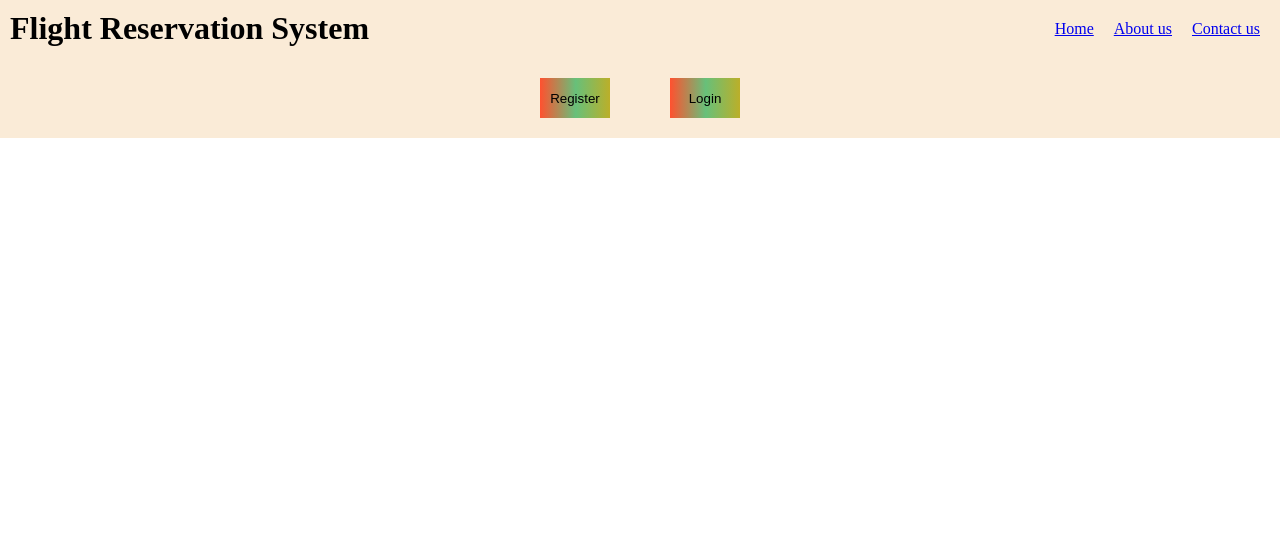
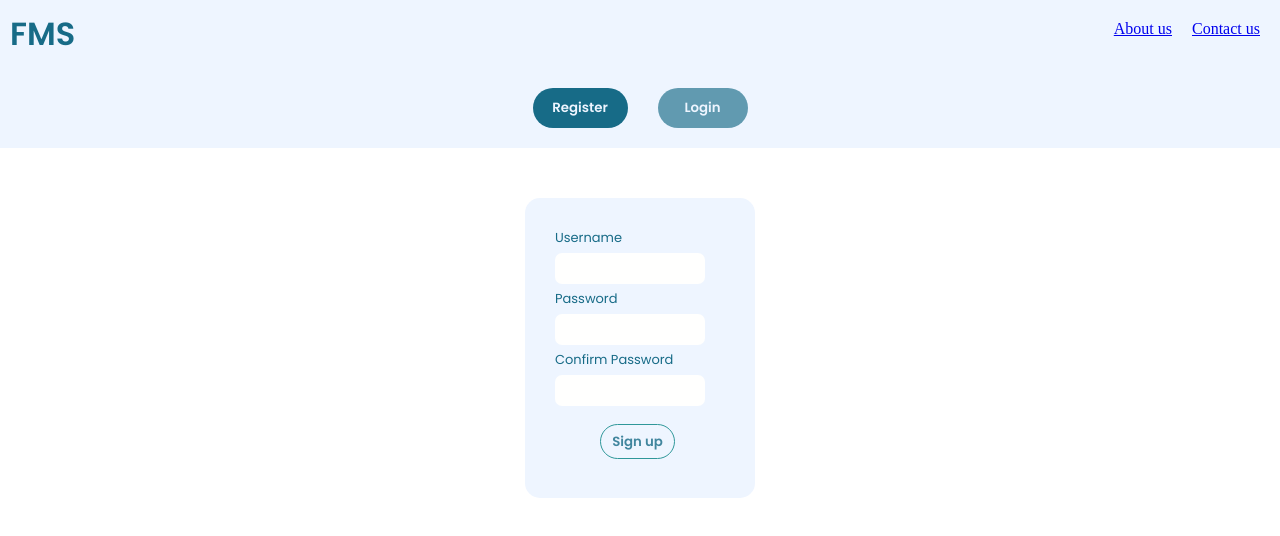
Before and after one commit to bhanu0705/FlightReservationApp, a React app: page / in a window 1280 px wide. Built offline with nearby package versions, Linux system fonts and the light colour scheme.

Commit message:
Login page with protected routing

```diff
--- a/components/About.js
+++ b/components/About.js
@@ -1,15 +1,8 @@
-import { Outlet, useParams } from "react-router-dom";
 const About=()=>{
-    const pa=useParams();
-    const {id}=pa;
-    console.log(pa);
     return(
-   <div>
-        <h1>{id}</h1>
-        <p>This is our official page</p>
-        <Outlet />
-    </div>
+        <div className="about">
+            <h3>This is a flight management app</h3>
+        </div>
     )
-
 }
 export default About;
--- a/components/Body.js
+++ b/components/Body.js
@@ -3,28 +3,44 @@ import RegInputs from "./RegInputs";
 import LoginInputs from "./LoginInputs";
 
 const Body = () => {
-    const [showRegInputs, setShowRegInputs] = useState(false);
+    const [showRegInputs, setShowRegInputs] = useState(true);
     const[showLoginInputs, setShowLoginInputs]=useState(false);
+    const [isRegClicked, setIsRegClicked] = useState(true);
+    const [isLoginClicked, setIsLoginClicked] = useState(false);
+
     const handleRegisterClick = () => {
         setShowRegInputs(true);
         setShowLoginInputs(false);
+        setIsRegClicked(true);
+        setIsLoginClicked(false);
     };
     const handleLoginClick = () =>{
         setShowLoginInputs(true);
         setShowRegInputs(false);
+        setIsLoginClicked(true);
+        setIsRegClicked(false);
     };
     return (
         <>
             <div className="menubar">
-                <button className="register-btn" onClick={handleRegisterClick}>
+            <button
+                    className={`register-btn ${isRegClicked ? 'clicked' : ''}`}
+                    onClick={handleRegisterClick}
+>
                     Register
                 </button>
-                <button className="login-btn" onClick={handleLoginClick}>Login</button>
+                <button className={`login-btn ${isLoginClicked ? 'clicked' : ''}`}
+                onClick={handleLoginClick}>
+                    Login
+                </button>
+
             </div>
+            <div className="outerregform">
            <div className="regform" style={{ display: showRegInputs || showLoginInputs ? "block" : "none" }}>
 
             {showRegInputs && <RegInputs />}
             {showLoginInputs && <LoginInputs />}
+            </div>
             </div>
         </>
     );
--- /dev/null
+++ b/components/CheckLoggedIn.js
@@ -0,0 +1,27 @@
+import { useEffect } from 'react';
+import { useNavigate } from 'react-router-dom';
+
+const CheckLoggedIn = () => {
+  const navigate = useNavigate();
+  const token = localStorage.getItem('token');
+  useEffect(() => {
+    console.log(1111);
+
+    if (token) {
+      const role = localStorage.getItem('role');
+      if (role === 'user') {
+        navigate('/userpage');
+      }
+      else if (role === 'admin') {
+        navigate('/contact');
+      }
+      else{
+        navigate('/');
+      }
+    }
+  }, [token]);
+
+  return null;
+};
+
+export default CheckLoggedIn;
--- a/components/Contact.js
+++ b/components/Contact.js
@@ -1,6 +1,8 @@
 const Contact=()=>{
     return(
-        <h2>this is our contact page</h2>
+        <div className="contact">
+            <h3>This is our contact page</h3>
+            </div>
     )
 }
 export default Contact;
--- a/components/Header.js
+++ b/components/Header.js
@@ -1,30 +1,46 @@
 import { useEffect, useState } from "react";
-import { Link } from "react-router-dom";
-import About from "./About";
-const Title=()=>(
-    <h1>
-      Flight Reservation System
+import { Link, useNavigate } from "react-router-dom";
+
+const Title = () => (
+  <h1 className="logo">
+    FMS
   </h1>
 );
 
-const Header=()=>{
-    useEffect(()=>{
-        console.log(2);
-    })
-    const[isLoggedIn,setIsLoggedIn]=useState(false);
+const Header = () => {
+  const [isLoggedIn, setIsLoggedIn] = useState(false);
+  const navigate = useNavigate();
+
+  const handleSignout = () => {
+    localStorage.removeItem('token');
+    localStorage.removeItem('role');
+    localStorage.removeItem('isLoggedIn');
+    setIsLoggedIn(false);
+    navigate('/');
+  };
+  const token = localStorage.getItem('token');
+  useEffect(() => {
+
+    console.log(123);
+    console.log('Token:', token);
+    if (token) {
+      setIsLoggedIn(true);
+
+    }else{
+      setIsLoggedIn(false);
+    }
+  }, [token]);
+
   return (
     <div className="header">
       <Title />
       <div className="nav-bar">
         <ul>
-            <li><Link to="/">Home</Link></li>
-          <li> <Link to="/about">About us</Link></li>
+          <li><Link to="/about">About us</Link></li>
           <li><Link to="/contact">Contact us</Link></li>
-
+          {isLoggedIn && <button onClick={handleSignout}>Sign out</button>}
         </ul>
       </div>
-
-
     </div>
   );
 };
--- a/components/LoginInputs.js
+++ b/components/LoginInputs.js
@@ -1,4 +1,4 @@
-import React, { useState } from 'react';
+import React, { useEffect, useState,useCallback } from 'react';
 import { useNavigate } from 'react-router-dom';
 
 const LoginInputs = () => {
@@ -14,6 +14,7 @@ const LoginInputs = () => {
   const handlePasswordChange = (event) => {
     setPassword(event.target.value);
   };
+
 
   const handleSubmit = async (event) => {
     event.preventDefault();
@@ -33,15 +34,16 @@ const LoginInputs = () => {
       console.log('role:',data.role);
       console.log('Token:', data.token);
       localStorage.setItem('token', data.token);
-      // Redirect based on the user's role
+      localStorage.setItem('isLoggedIn', true);
+      localStorage.setItem('role',data.role);
+
       if (data.role === 'user') {
-        // Navigate to user dashboard
-        navigate('/about');
-      } else if (data.role === 'admin') {
-        // Navigate to admin dashboard
+        navigate('/userpage');
+      }
+       else if (data.role === 'admin') {
         navigate('/contact');
-      } else {
-        // Handle unknown role
+      }
+       else {
         setError('Unknown user role');
       }
     } catch (error) {
@@ -54,11 +56,11 @@ const LoginInputs = () => {
     <div>
       <form onSubmit={handleSubmit}>
         <div>
-          <label>Username</label><br/>
+          <label id="text">Username</label><br/>
           <input id="userlabel" type="text" value={username} onChange={handleUsernameChange} />
         </div>
         <div>
-          <label>Password</label><br/>
+          <label id="text">Password</label><br/>
           <input id="passlabel" type="password" value={password} onChange={handlePasswordChange} />
         </div>
         <button id="signup-btn" type="submit">Login</button>
--- a/components/ProtectedRoute.js
+++ b/components/ProtectedRoute.js
@@ -1,18 +1,20 @@
-import React from 'react';
-import { Route } from 'react-router-dom';
+import { useState, useEffect } from 'react';
 import { useNavigate } from 'react-router-dom';
 
-const ProtectedRoute = ({ component: Component, ...rest }) => {
-  const isAuthenticated = !!localStorage.getItem('token'); // Check if token exists
-  const navigate = useNavigate();
+const ProtectedRoute = ({ component: Component }) => {
+    const [isLogged, setIsLogged] = useState(false);
+    const navigate = useNavigate();
 
-  if (!isAuthenticated) {
-    // Redirect to login page
-    navigate('/about');
-    return null; // Return null to prevent rendering of the protected component
-  }
+    useEffect(() => {
 
-  return <Route {...rest} render={(props) => <Component {...props} />} />;
-};
+        const isLoggedIn = !!localStorage.getItem('token');
+        setIsLogged(isLoggedIn);
+        if (!isLoggedIn) {
+            navigate('/');
+        }
+    }, []);
+
+    return isLogged ? <Component /> : null;
+}
 
 export default ProtectedRoute;
--- a/components/RegInputs.js
+++ b/components/RegInputs.js
@@ -2,9 +2,6 @@
 import React, { useRef, useState } from 'react';
 
 const RegInputs = () => {
-  //const [username, setUsername] = useState('');
-  // const [password, setPassword] = useState('');
-  // const [confirmPassword, setConfirmPassword] = useState('');
   const [error, setError] = useState('');
   const username=useRef(null);
   const password=useRef(null);
@@ -26,16 +23,16 @@ const RegInputs = () => {
     <div>
     <form onSubmit={handleSubmit}>
       <div>
-        <label >Username</label><br></br>
+        <label id="text">Username</label><br></br>
         <input ref={username} id="userlabel" type="text" />
       </div>
       <div>
-        <label >Password</label><br></br>
-        <input ref={password} id="passlabel" type="current-password" />
+        <label id="text">Password</label><br></br>
+        <input ref={password} id="passlabel" type="password" />
       </div>
       <div>
-        <label>Confirm Password</label><br></br>
-        <input ref={confirmPassword} id="confirmpasslabel" type="current-password" />
+        <label id="text">Confirm Password</label><br></br>
+        <input ref={confirmPassword} id="confirmpasslabel" type="password" />
       </div>
 
       {error && <div style={{ color: 'red' }}>{error}</div>}
--- /dev/null
+++ b/components/Userpage.js
@@ -0,0 +1,11 @@
+import { Outlet, useParams } from "react-router-dom";
+const Userpage=()=>{
+    return(
+   <div>
+        <p>This is user page</p>
+        <Outlet />
+    </div>
+    )
+
+}
+export default Userpage;
--- a/index.html
+++ b/index.html
@@ -5,6 +5,9 @@
     <meta name="viewport" content="width=device-width, initial-scale=1.0">
     <title>Document</title>
     <link rel="stylesheet" href="style.css">
+    <link rel="preconnect" href="https://fonts.googleapis.com">
+<link rel="preconnect" href="https://fonts.gstatic.com" crossorigin>
+<link href="https://fonts.googleapis.com/css2?family=Poppins:ital,wght@0,100;0,200;0,300;0,400;0,500;0,600;0,700;0,800;0,900;1,100;1,200;1,300;1,400;1,500;1,600;1,700;1,800;1,900&display=swap" rel="stylesheet">
 </head>
 <body>
     <div id="root">
--- a/style.css
+++ b/style.css
@@ -4,15 +4,26 @@
 }
 .body{
     background-color: #1b241d;
-    color: aliceblue;
+    color:#EEF5FF;
+}
+.about,.contact{
+    color: #b78176;
+    margin: 50px 10px;
+    padding: 10px;
 }
 .header{
-    background-color: antiquewhite;
+    background-color: #EEF5FF;
     display: flex;
     justify-content: space-between;
     padding: 10px 10px;
     border: 1px solid rgb(241, 211, 211);
     border: none;
+}
+.logo{
+    font-family: "Poppins", sans-serif;
+    font-weight: 530;
+    font-style: bold;
+    color:#176B87;
 }
 .nav-bar > ul{
  list-style-type: none;
@@ -37,7 +48,7 @@
     display: flex;
 }
 .menubar{
-  background-color: antiquewhite;
+  background-color:#EEF5FF;
   height: 80px;
   display: flex;
   flex-direction: row;
@@ -48,55 +59,84 @@
 
 }
 .register-btn{
+    font-family: "Poppins", sans-serif;
+    font-weight:600;
     cursor: pointer;
-    width: 70px;
+    width: 95px;
     height: 40px;
     padding: 0 auto;
-    margin: 50px 30px;
-    border: none;
-    background-image: linear-gradient(
-        to right,
-        #ff512f 0%,
-        #67c07a 51%,
-        #bbaf29 100%
-      );
+    margin: 50px 15px;
+   border: none;
+    color: #EEF5FF;
+    border-radius: 100px;
+    background-color: #176B87;
+    opacity: 65%;
+}
+.register-btn:focus,.register-btn.clicked{
+    background-color:#176B87;
+    opacity: 100%;
 }
 .login-btn{
+    font-family: "Poppins", sans-serif;
+    font-weight:600;
     cursor: pointer;
-    width: 70px;
+    width: 90px;
     height: 40px;
     padding: 0 auto;
-    margin: 50px 30px;
+    margin: 50px 15px;
     border: none;
-    background-image: linear-gradient(
-        to right,
-        #ff512f 0%,
-        #67c07a 51%,
-        #bbaf29 100%
-      );
+    border-radius: 30px;
+    color: #EEF5FF;
+   background-color: #176B87;
+   opacity: 65%;
+}
+.login-btn:focus,.login-btn.clicked{
+    background-color:#176B87;
+    opacity: 100%;
 }
 .regform{
     margin: 50px auto;
     width: 230px;
+    height: 300px;
     padding: 30px;
-    background-color: antiquewhite;
+    background-color: #EEF5FF;
     display: flex;
     align-items: center;
+    border-radius: 15px;
 }
-
+#text{
+    color: #176B87;
+    font-family: "Poppins";
+    font-weight:400;
+    font-size: 13px;
+}
 #userlabel,#passlabel,#confirmpasslabel{
+  color: #176B87;
     padding: 8px;
     width: 150px;
     margin:  5px 0;
     border: none;
     outline: none;
-    background-color: white;
+    border-radius: 7px;
+    background-color: #fffffe;
 }
 
 #signup-btn{
-    margin: 9px 0;
-    border: 0.5px solid black;
+    font-family: "Poppins", sans-serif;
+    font-weight:600;
+    color: #176B87;
+    height: 35px;
+    width: 75px;
+    margin: 13px 45px;
     border-radius: 4px;
-    background-color: beige;
+    background-color:#EEF5FF;
+    opacity: 80%;
     cursor: pointer;
+    border: 1px solid teal;
+    border-radius: 20px;
 }
+#signup-btn:hover{
+  background-color: #176B87;
+  color: #EEF5FF;
+  opacity: 100%;
+}
```
Also changed, not shown: App.js (+13 -19 lines). Lines whose indentation alone changed are shown as unchanged.
